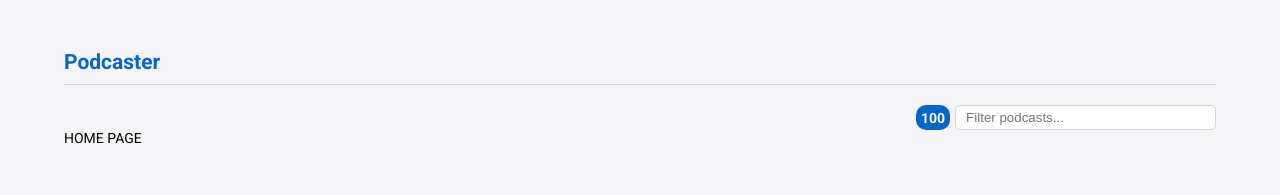
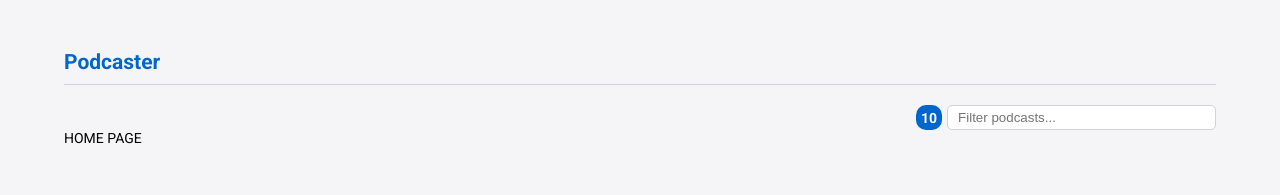
Before and after one commit to romulobarbosa/podcast, a React (Vite) app: page / in a window 1280 px wide. Shown: the top 195 px of the page. Built offline with nearby package versions, Linux system fonts and the light colour scheme.

Commit message:
Test filter

```diff
--- a/src/pages/home/index.tsx
+++ b/src/pages/home/index.tsx
@@ -6,7 +6,7 @@ const HomePage = () => {
   return (
     <div id="page-home" className="home">
       <div className="home__filter">
-        <Filter />
+        <Filter totalItems={10} />
       </div>
       <div>HOME PAGE</div>
     </div>
--- a/src/ui/components/Filter/index.tsx
+++ b/src/ui/components/Filter/index.tsx
@@ -1,14 +1,20 @@
+import React from "react"
 import Input from "../Input"
+import type { FilterProps } from "./types"
 
 import "./styles.css"
 
-const Filter = () => {
+const Filter: React.FunctionComponent<FilterProps> = ({ totalItems }) => {
   const handleInputChange = (inputVal: string) => {
     console.log(inputVal)
   }
   return (
     <div className="filter">
-      <span className="filter__total-number">100</span>
+      {totalItems && (
+        <span className="filter__total-number" data-testid="total-number">
+          {totalItems}
+        </span>
+      )}
       <div className="filter__input">
         <Input
           placeholder="Filter podcasts..."
--- /dev/null
+++ b/src/ui/components/Filter/types.ts
@@ -0,0 +1,3 @@
+export interface FilterProps {
+  totalItems?: number
+}
--- a/src/ui/components/Input/index.tsx
+++ b/src/ui/components/Input/index.tsx
@@ -1,7 +1,7 @@
 import React from "react"
 import classNames from "classnames"
 
-import { InputProps } from "./types"
+import type { InputProps } from "./types"
 
 import "./styles.css"
 
```
Also changed, not shown: 2 other files (tests, documents, lock files or other folders).
